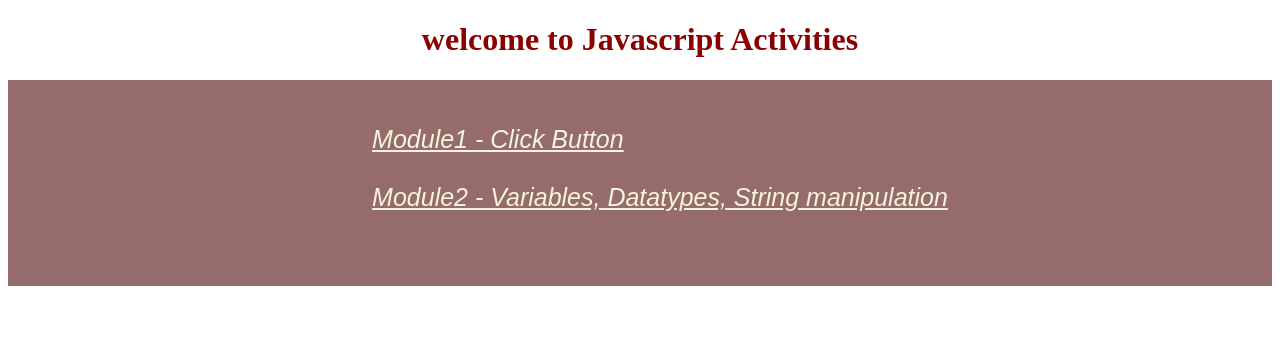
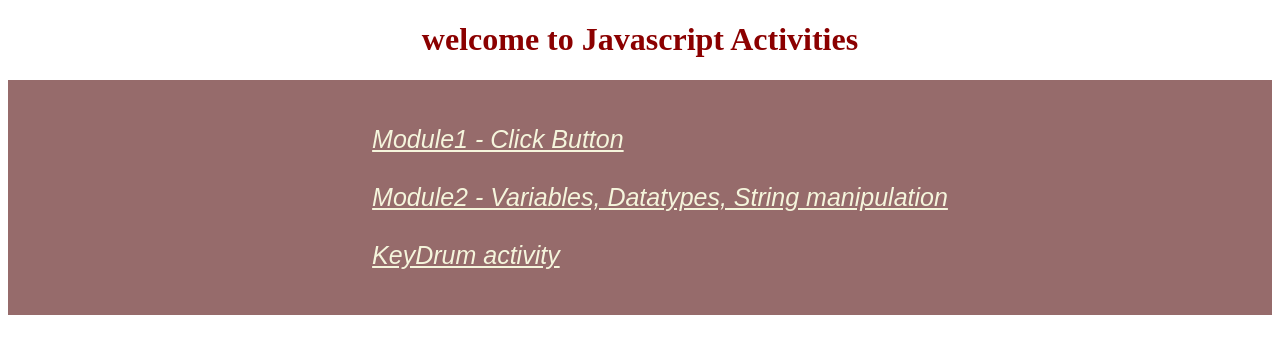
Before and after one commit to AkhilaGuda/Javascript, a plain HTML site: page index.html in a window 1280 px wide. Drawn offline with Linux system fonts and the light colour scheme.

Commit message:
updated index file

```diff
--- a/index.html
+++ b/index.html
@@ -14,6 +14,7 @@
             <span style="padding:0.5px;"></span>
              <li><a href="module2/activity2.html">Module2 - Variables, Datatypes, String manipulation</a></li>
             <span style="padding:0.5px;"></span>
+            <li><a href="keyboard drums/index.html">KeyDrum activity</a></li>
 
         </ol>
 
```
